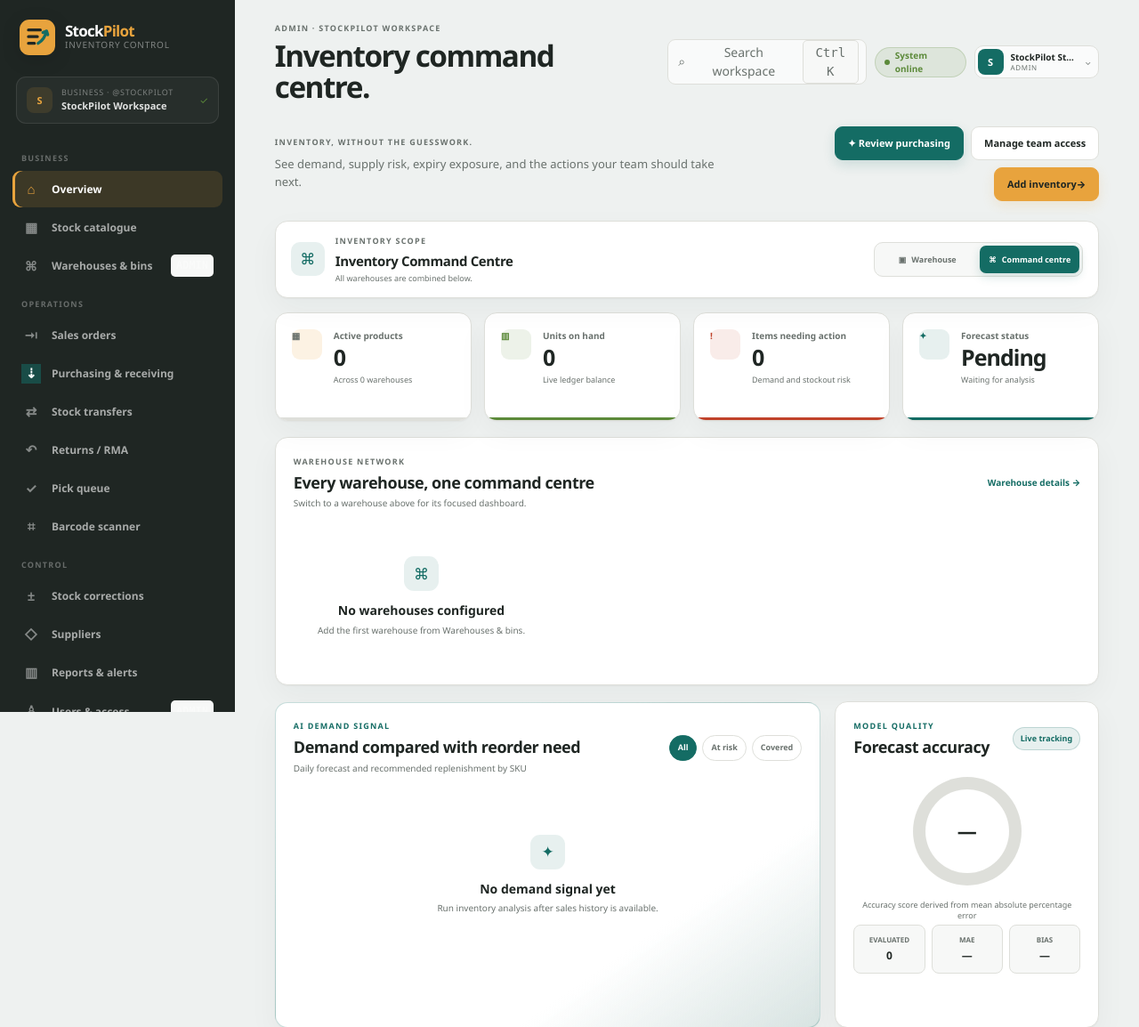
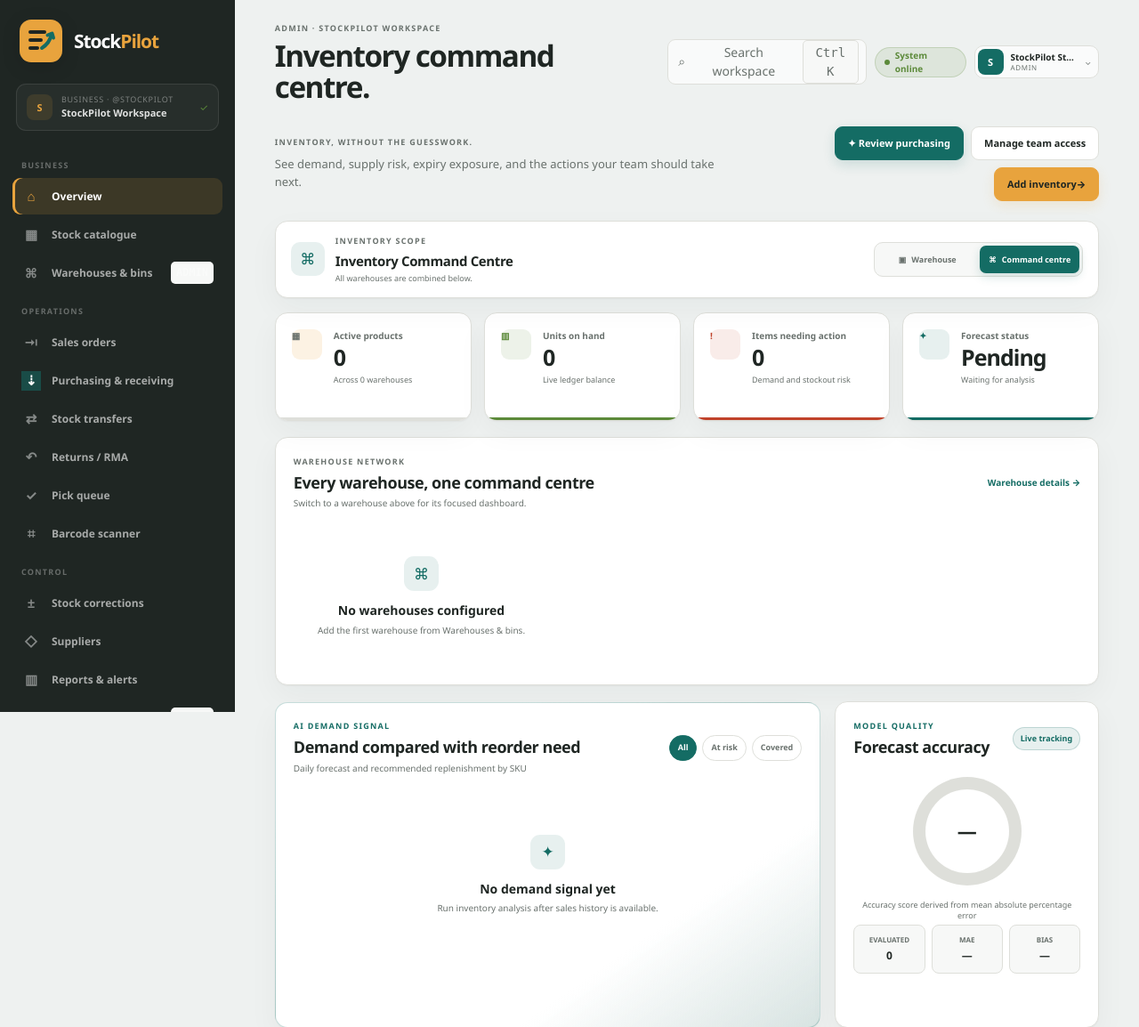
Before and after one commit to chaudharysuryapratap/StockPilot-AI-Inventory-Tracker-Management, a Flask app: page / in a window 1280 px wide. Shown: the top 1154 px of the page at 89% size. Run offline with Flask 3, Linux system fonts and the light colour scheme; a user stored in the database is signed in; data comes from the database, SQL or seed files in the repository; data that the repository does not hold is empty; some libraries are stand-ins or nearby versions.

Commit message:
Enlarge StockPilot branding and remove taglines

```diff
--- a/app/static/app.css
+++ b/app/static/app.css
@@ -37,12 +37,11 @@ code { color: var(--teal); font-family: "Cascadia Code", Consolas, monospace; fo
 .app-shell { min-height: 100vh; display: grid; grid-template-columns: 264px minmax(0, 1fr); }
 .sidebar { position: sticky; top: 0; z-index: 30; height: 100vh; overflow-y: auto; display: flex; flex-direction: column; padding: 22px 14px 18px; color: rgba(255,255,255,.75); background: var(--ink); scrollbar-width: thin; scrollbar-color: rgba(255,255,255,.18) transparent; }
 .sidebar-top { display: flex; align-items: center; justify-content: space-between; }
-.brand { display: flex; align-items: center; gap: 11px; padding: 0 8px; color: #fff; }
-.brand-symbol { display: block; flex: 0 0 auto; width: 40px; height: 40px; filter: drop-shadow(0 5px 10px rgba(0,0,0,.12)); }
+.brand { display: flex; align-items: center; gap: 13px; padding: 0 8px; color: #fff; }
+.brand-symbol { display: block; flex: 0 0 auto; width: 48px; height: 48px; filter: drop-shadow(0 5px 10px rgba(0,0,0,.12)); }
 .brand-copy { display: grid; }
-.brand-name { display: inline-flex; font-size: 17px; font-weight: 780; letter-spacing: -.045em; line-height: 1.05; }
+.brand-name { display: inline-flex; font-size: 21px; font-weight: 780; letter-spacing: -.05em; line-height: 1; }
 .brand-name span:last-child { color: var(--amber); }
-.brand-copy small { color: rgba(255,255,255,.44); font-size: 10px; text-transform: uppercase; letter-spacing: .08em; }
 .workspace-switcher { position: relative; margin: 24px 4px 17px; }
 .workspace-switcher > summary { list-style: none; }
 .workspace-switcher > summary::-webkit-details-marker { display: none; }
@@ -560,9 +559,8 @@ input::placeholder, textarea::placeholder { color: #9aa09d; }
 .auth-stage { position: relative; z-index: 1; width: min(100%,1440px); min-height: 100vh; margin: 0 auto; padding: 28px clamp(24px,5vw,78px) 22px; }
 .auth-brand { display: inline-flex; align-items: center; gap: 11px; color: var(--ink); }
 .auth-brand > span:last-child { display: grid; }
-.auth-brand .brand-name { font-size: 17px; }
+.auth-brand .brand-name { font-size: 21px; }
 .auth-brand .brand-name span:last-child { color: var(--teal); }
-.auth-brand small { color: var(--muted); font-size: 9px; font-weight: 700; letter-spacing: .11em; text-transform: uppercase; }
 .auth-frame { display: grid; grid-template-columns: minmax(340px,.9fr) minmax(450px,1.1fr); align-items: center; gap: clamp(38px,7vw,105px); min-height: calc(100vh - 116px); padding: 36px 0; }
 .signup-frame { grid-template-columns: minmax(320px,.65fr) minmax(620px,1.35fr); gap: clamp(35px,5vw,72px); }
 .auth-copy { max-width: 590px; }
--- a/app/templates/auth_simple_base.html
+++ b/app/templates/auth_simple_base.html
@@ -1,5 +1,5 @@
 <!doctype html>
 <html lang="en">
   <head><meta charset="utf-8"><meta name="viewport" content="width=device-width, initial-scale=1"><meta name="theme-color" content="#EEF1F0"><title>{% block title %}StockPilot account{% endblock %}</title><link rel="stylesheet" href="{{ url_for('static', filename='app.css', v=asset_version) }}"></head>
-  <body class="auth-body"><div class="auth-orb auth-orb-one"></div><div class="auth-orb auth-orb-two"></div><main class="auth-stage auth-simple-stage"><a class="auth-brand" href="{{ url_for('web.login') }}"><img class="brand-symbol" src="{{ url_for('static', filename='stockpilot-icon.svg', v=asset_version) }}" alt="" width="40" height="40"><span><strong class="brand-name"><span>Stock</span><span>Pilot</span></strong><small>Inventory intelligence</small></span></a><div class="auth-card-wrap auth-simple-wrap"><article class="auth-card auth-simple-card">{% with messages = get_flashed_messages(with_categories=true) %}{% if messages %}<div class="auth-flashes">{% for category, message in messages %}<div class="flash {{ category }}"><span>{{ '✓' if category == 'success' else '!' }}</span>{{ message }}</div>{% endfor %}</div>{% endif %}{% endwith %}{% block content %}{% endblock %}</article></div><p class="auth-footer">Secure access · Isolated business inventory</p></main><script src="{{ url_for('static', filename='auth.js', v=asset_version) }}" defer></script><script src="{{ url_for('static', filename='ui.js', v=asset_version) }}" defer></script></body>
+  <body class="auth-body"><div class="auth-orb auth-orb-one"></div><div class="auth-orb auth-orb-two"></div><main class="auth-stage auth-simple-stage"><a class="auth-brand" href="{{ url_for('web.login') }}"><img class="brand-symbol" src="{{ url_for('static', filename='stockpilot-icon.svg', v=asset_version) }}" alt="" width="48" height="48"><span><strong class="brand-name"><span>Stock</span><span>Pilot</span></strong></span></a><div class="auth-card-wrap auth-simple-wrap"><article class="auth-card auth-simple-card">{% with messages = get_flashed_messages(with_categories=true) %}{% if messages %}<div class="auth-flashes">{% for category, message in messages %}<div class="flash {{ category }}"><span>{{ '✓' if category == 'success' else '!' }}</span>{{ message }}</div>{% endfor %}</div>{% endif %}{% endwith %}{% block content %}{% endblock %}</article></div><p class="auth-footer">Secure access · Isolated business inventory</p></main><script src="{{ url_for('static', filename='auth.js', v=asset_version) }}" defer></script><script src="{{ url_for('static', filename='ui.js', v=asset_version) }}" defer></script></body>
 </html>
--- a/app/templates/base.html
+++ b/app/templates/base.html
@@ -16,8 +16,8 @@
       <aside class="sidebar" id="primary-sidebar">
         <div class="sidebar-top">
           <a class="brand" href="{{ url_for('web.dashboard') }}" aria-label="StockPilot overview">
-            <img class="brand-symbol" src="{{ url_for('static', filename='stockpilot-icon.svg', v=asset_version) }}" alt="" width="40" height="40">
-            <span class="brand-copy"><strong class="brand-name"><span>Stock</span><span>Pilot</span></strong><small>Inventory control</small></span>
+            <img class="brand-symbol" src="{{ url_for('static', filename='stockpilot-icon.svg', v=asset_version) }}" alt="" width="48" height="48">
+            <span class="brand-copy"><strong class="brand-name"><span>Stock</span><span>Pilot</span></strong></span>
           </a>
           <button class="icon-button sidebar-close" id="sidebar-close" type="button" aria-label="Close navigation">×</button>
         </div>
--- a/app/templates/login.html
+++ b/app/templates/login.html
@@ -10,7 +10,7 @@
   <body class="auth-body">
     <div class="auth-orb auth-orb-one"></div><div class="auth-orb auth-orb-two"></div><div class="auth-orb auth-orb-three"></div>
     <main class="auth-stage">
-      <a class="auth-brand" href="{{ url_for('web.login') }}"><img class="brand-symbol" src="{{ url_for('static', filename='stockpilot-icon.svg', v=asset_version) }}" alt="" width="40" height="40"><span><strong class="brand-name"><span>Stock</span><span>Pilot</span></strong><small>Inventory intelligence</small></span></a>
+      <a class="auth-brand" href="{{ url_for('web.login') }}"><img class="brand-symbol" src="{{ url_for('static', filename='stockpilot-icon.svg', v=asset_version) }}" alt="" width="48" height="48"><span><strong class="brand-name"><span>Stock</span><span>Pilot</span></strong></span></a>
       <section class="auth-frame login-frame">
         <div class="auth-copy">
           <span class="auth-kicker">YOUR INVENTORY, IN CONTROL</span>
--- a/app/templates/signup.html
+++ b/app/templates/signup.html
@@ -10,7 +10,7 @@
   <body class="auth-body signup-body">
     <div class="auth-orb auth-orb-one"></div><div class="auth-orb auth-orb-two"></div><div class="auth-orb auth-orb-three"></div>
     <main class="auth-stage">
-      <a class="auth-brand" href="{{ url_for('web.login') }}"><img class="brand-symbol" src="{{ url_for('static', filename='stockpilot-icon.svg', v=asset_version) }}" alt="" width="40" height="40"><span><strong class="brand-name"><span>Stock</span><span>Pilot</span></strong><small>Inventory intelligence</small></span></a>
+      <a class="auth-brand" href="{{ url_for('web.login') }}"><img class="brand-symbol" src="{{ url_for('static', filename='stockpilot-icon.svg', v=asset_version) }}" alt="" width="48" height="48"><span><strong class="brand-name"><span>Stock</span><span>Pilot</span></strong></span></a>
       <section class="auth-frame signup-frame">
         <div class="auth-copy signup-copy">
           <span class="auth-kicker">SET UP IN MINUTES</span>
```
